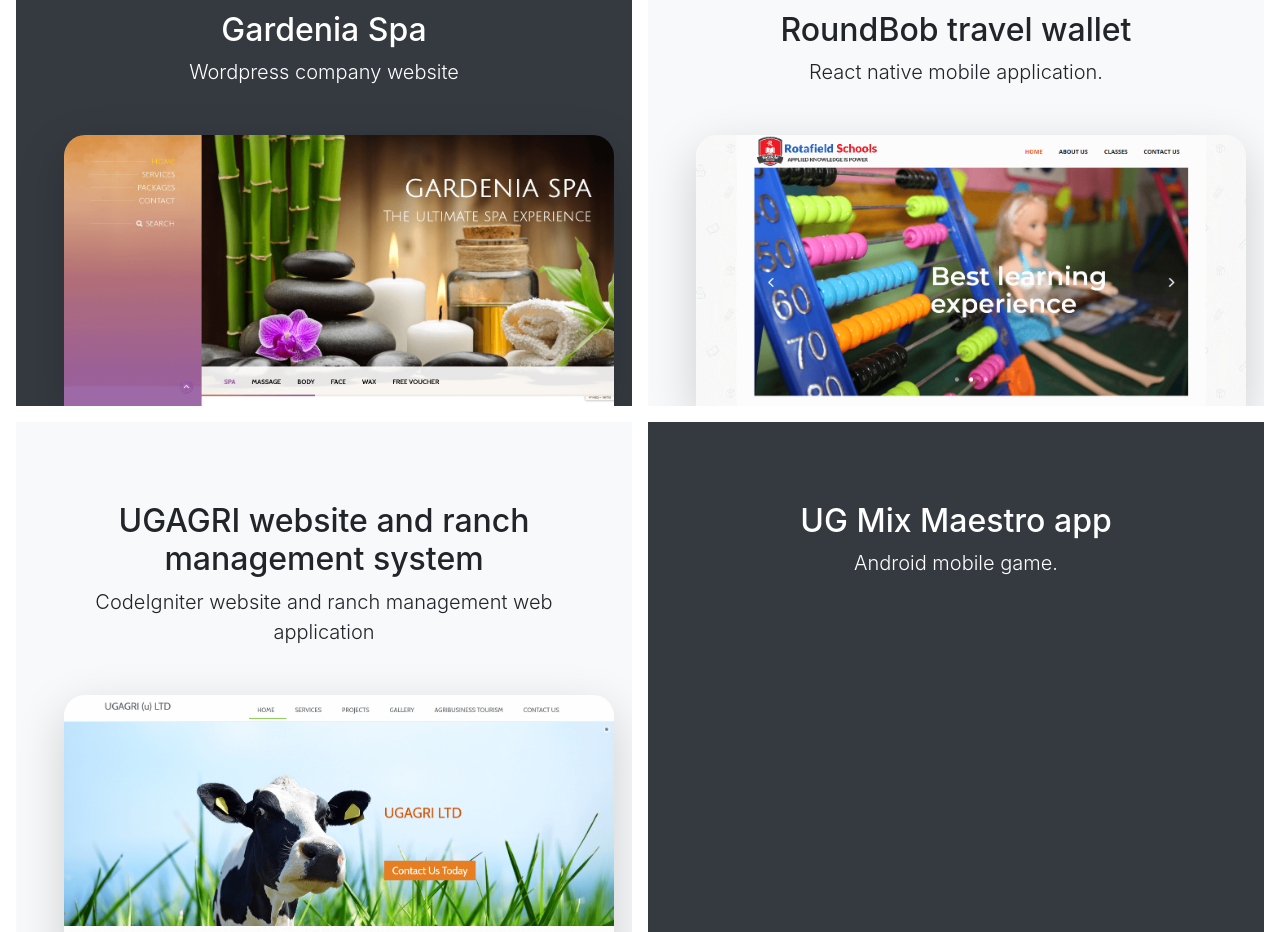
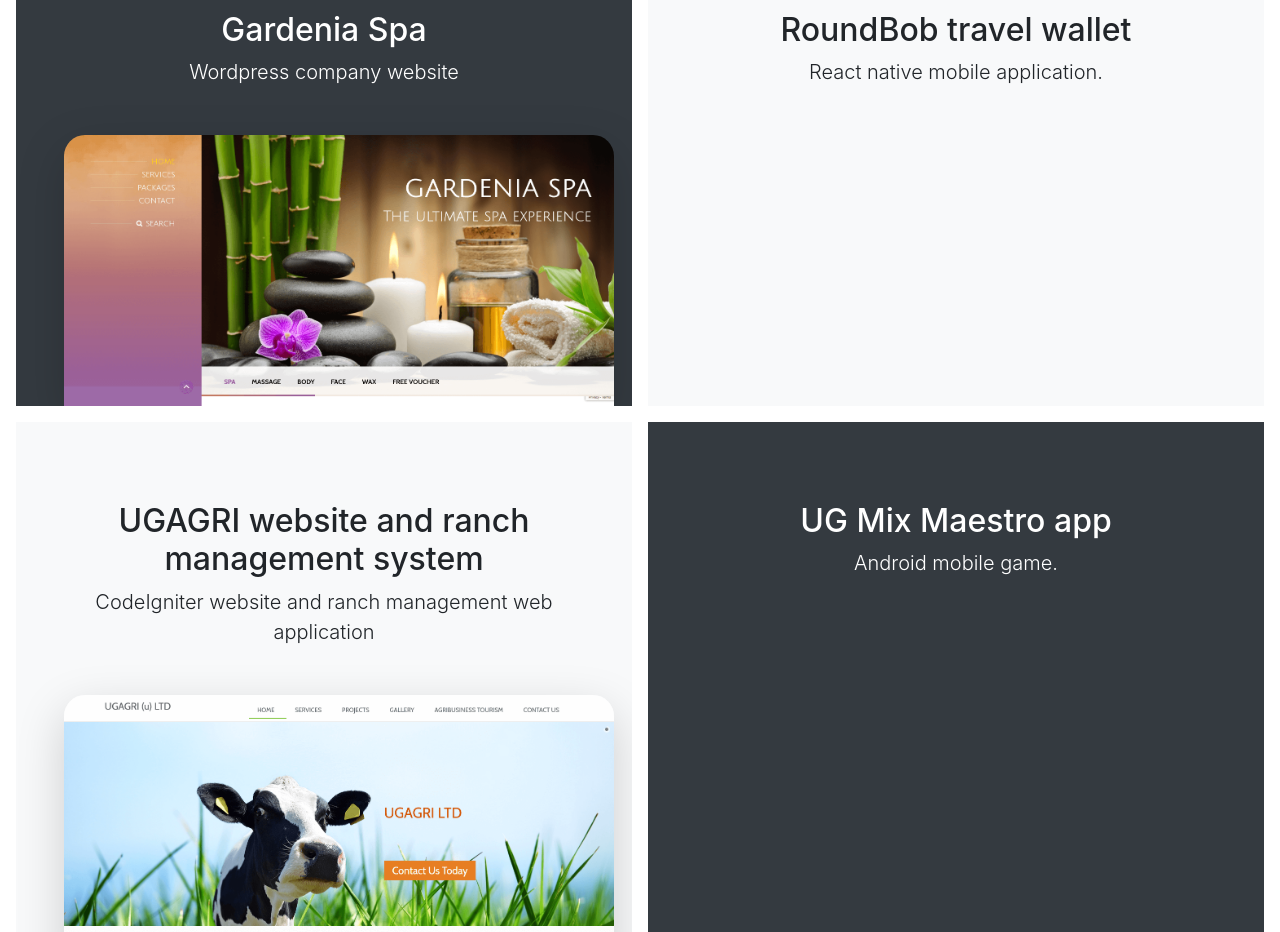
Before and after one commit to r1z11/portfolio, a React (Create React App) app: page / in a window 1280 px wide. Shown: the part 2820-3752 px from the top of the page. Built offline with nearby package versions, Linux system fonts and the light colour scheme.

Commit message:
Update Content.js

```diff
--- a/src/components/Content.js
+++ b/src/components/Content.js
@@ -108,7 +108,7 @@
                                     <h2 className="display-5">RoundBob travel wallet</h2>
                                     <p className="lead">React native mobile application.</p>
                                 </div>
-                                <img className="shadow-lg" style={styles.box} src={require('../assets/images/rotafield-schools.png')} alt="rotafield-schools" />
+                                {/* <img className="shadow-lg" style={styles.box} src={require('../assets/images/rotafield-schools.png')} alt="rotafield-schools" /> */}
                             </div>
                         </div>
 
```
